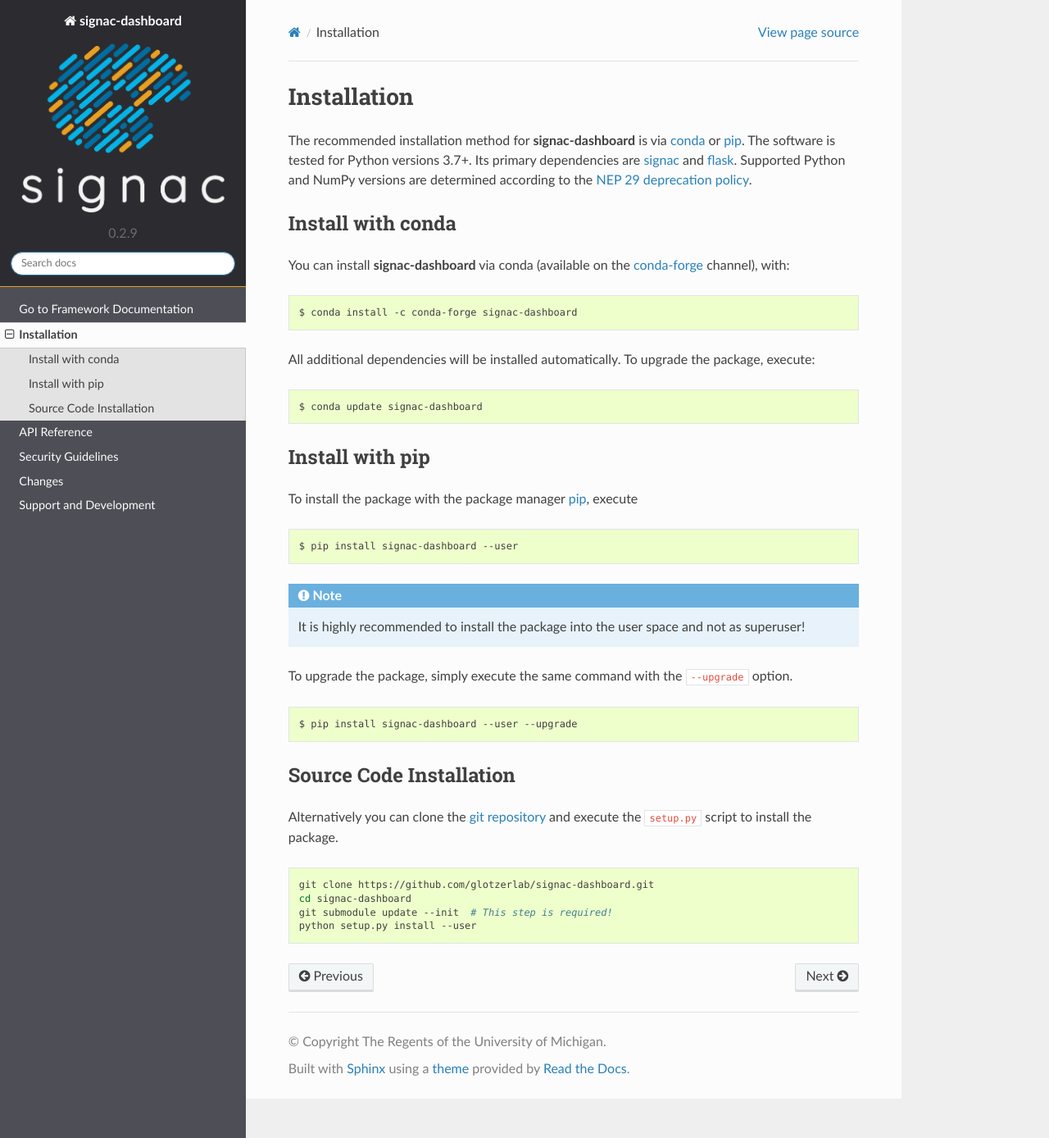
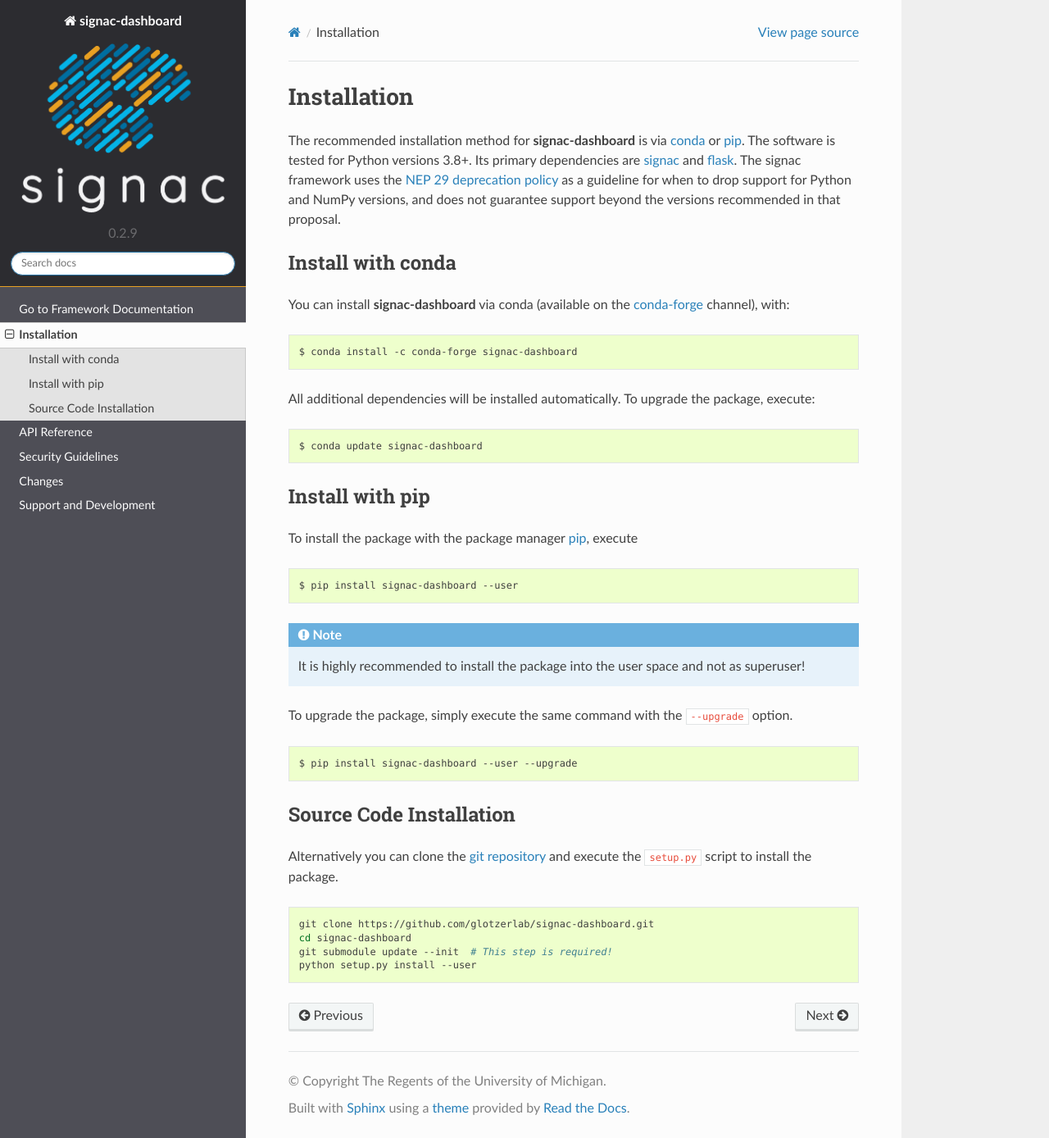
Before and after one commit to glotzerlab/signac-dashboard, a Sphinx documentation site: the page built from doc/installation.rst, in a window 1280 px wide and 1388 px high. Shown: the whole window at 82% size. Built offline with Sphinx 7.4.7 and the Read the Docs theme 2.0.0, drawn with Linux system fonts in a browser that asks for light colours.

Commit message:
Require Python 3.8+.

```diff
--- a/changelog.txt
+++ b/changelog.txt
@@ -14,6 +14,11 @@
 +++++
 
 - Ability to select modules and views on narrow screens (#114)
+
+Removed
++++++++
+
+- Dropped support for Python 3.7 following the recommended support schedules of `NEP 29 <https://numpy.org/neps/nep-0029-deprecation_policy.html>`__.
 
 [0.2.9] -- 2022-02-08
 ---------------------
--- a/doc/installation.rst
+++ b/doc/installation.rst
@@ -5,8 +5,8 @@
 ============
 
 The recommended installation method for **signac-dashboard** is via conda_ or pip_.
-The software is tested for Python versions 3.7+. Its primary dependencies are signac_ and flask_.
-Supported Python and NumPy versions are determined according to the `NEP 29 deprecation policy <https://numpy.org/neps/nep-0029-deprecation_policy.html>`_.
+The software is tested for Python versions 3.8+. Its primary dependencies are signac_ and flask_.
+The signac framework uses the `NEP 29 deprecation policy <https://numpy.org/neps/nep-0029-deprecation_policy.html>`__ as a guideline for when to drop support for Python and NumPy versions, and does not guarantee support beyond the versions recommended in that proposal.
 
 .. _conda: https://docs.conda.io/
 .. _conda-forge: https://conda-forge.org/
--- a/pyproject.toml
+++ b/pyproject.toml
@@ -1,5 +1,5 @@
 [tool.black]
-target-version = ['py36']
+target-version = ['py38']
 include = '\.pyi?$'
 exclude = '''
 (
--- a/setup.py
+++ b/setup.py
@@ -34,12 +34,13 @@
     version="0.2.9",
     packages=find_packages(),
     include_package_data=True,
-    python_requires=">=3.7,<4",
+    # Supported versions are determined according to NEP 29.
+    # https://numpy.org/neps/nep-0029-deprecation_policy.html
+    python_requires=">=3.8,<4",
     install_requires=requirements,
     classifiers=[
         "Development Status :: 3 - Alpha",
         "License :: OSI Approved :: BSD License",
-        "Programming Language :: Python :: 3.7",
         "Programming Language :: Python :: 3.8",
         "Programming Language :: Python :: 3.9",
         "Programming Language :: Python :: 3.10",
```
Also changed, not shown: README.md (+1 -1 lines), .pre-commit-config.yaml.
